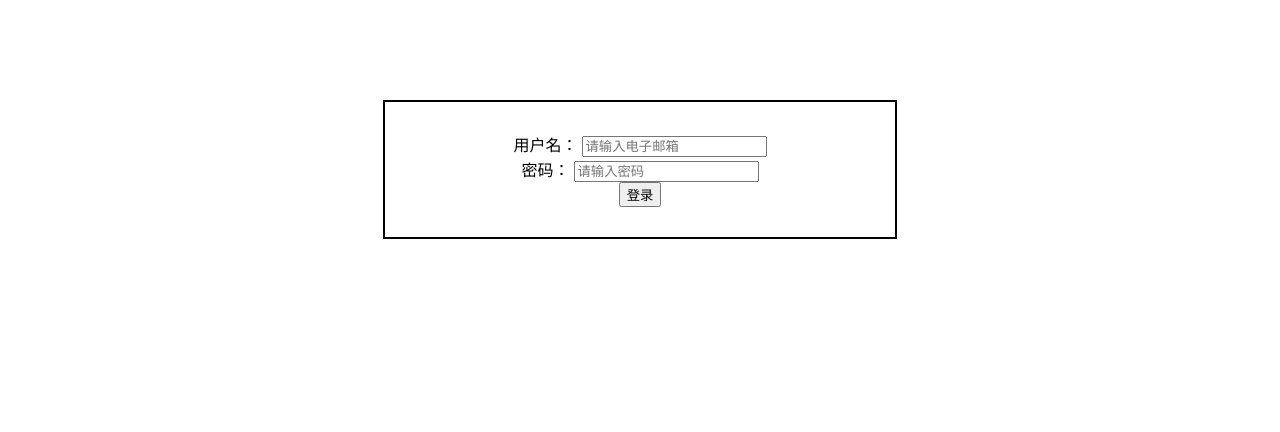
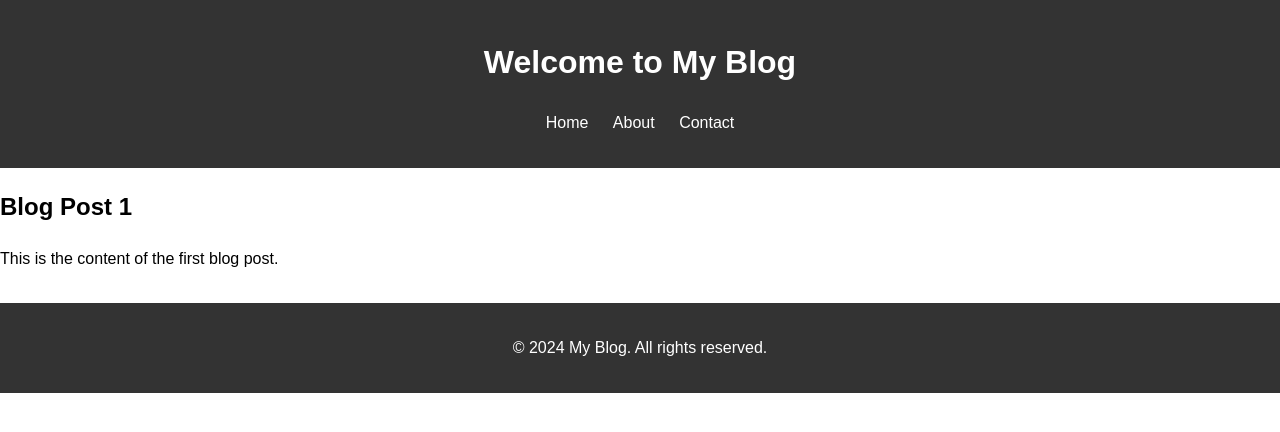
Before and after one commit to hosumm/hosumm.github.io, a plain HTML site: page index.html in a window 1280 px wide. Drawn offline with Linux system fonts and the light colour scheme.

Commit message:
修改了主界面，并增加了样式

```diff
--- a/index.html
+++ b/index.html
@@ -3,28 +3,28 @@
 <head>
     <meta charset="UTF-8">
     <meta name="viewport" content="width=device-width, initial-scale=1.0">
-    <title>登录界面</title>
-    <style>
-        div{
-            width: 450px;
-            border: 2px solid #000;
-            text-align: center;
-            padding: 30px;
-            margin: 100px auto;
-        }
-    </style>
+    <title>My Blog</title>
+    <link rel="stylesheet" href="styles.css">
 </head>
 <body>
-    <div>
-        <form action="#" method="get">
-            <label for="username">用户名：</label>
-            <input id="username" type="text" placeholder="请输入电子邮箱">
-            <br>
-            <label for="psw">密码：</label>
-            <input id="psw" type="password" placeholder="请输入密码">
-            <br>
-            <input type="submit" value="登录">
-        </form>
-    </div>
+    <header>
+        <h1>Welcome to My Blog</h1>
+        <nav>
+            <ul>
+                <li><a href="index.html">Home</a></li>
+                <li><a href="about.html">About</a></li>
+                <li><a href="contact.html">Contact</a></li>
+            </ul>
+        </nav>
+    </header>
+    <main>
+        <section>
+            <h2>Blog Post 1</h2>
+            <p>This is the content of the first blog post.</p>
+        </section>
+    </main>
+    <footer>
+        <p>© 2024 My Blog. All rights reserved.</p>
+    </footer>
 </body>
 </html>
--- /dev/null
+++ b/styles.css
@@ -0,0 +1,31 @@
+body {
+    font-family: Arial, sans-serif;
+    margin: 0;
+    padding: 0;
+    line-height: 1.6;
+}
+header {
+    background: #333;
+    color: #fff;
+    padding: 1rem 0;
+    text-align: center;
+}
+nav ul {
+    list-style: none;
+    padding: 0;
+}
+nav ul li {
+    display: inline;
+    margin: 0 10px;
+}
+nav ul li a {
+    color: #fff;
+    text-decoration: none;
+}
+footer {
+    text-align: center;
+    margin-top: 2rem;
+    background: #333;
+    color: #fff;
+    padding: 1rem 0;
+}
```
Also changed, not shown: 1 other file.
